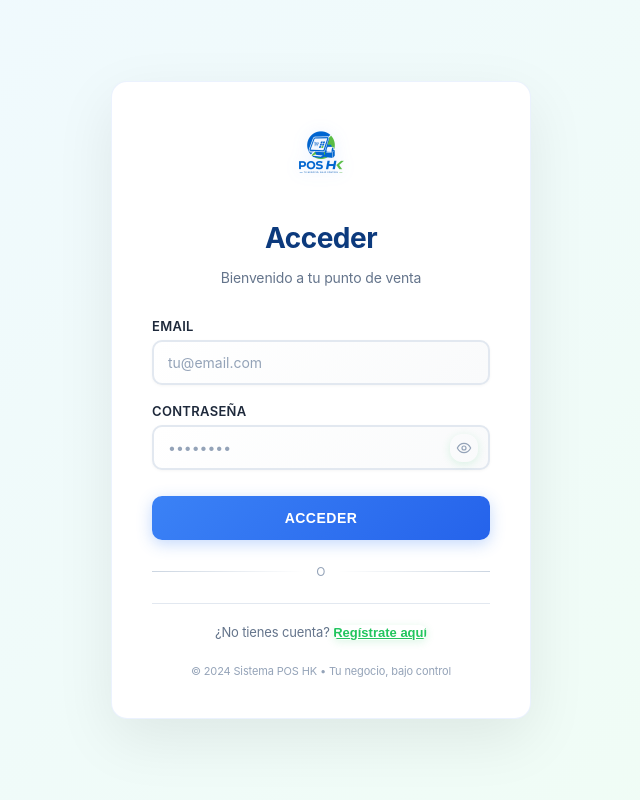
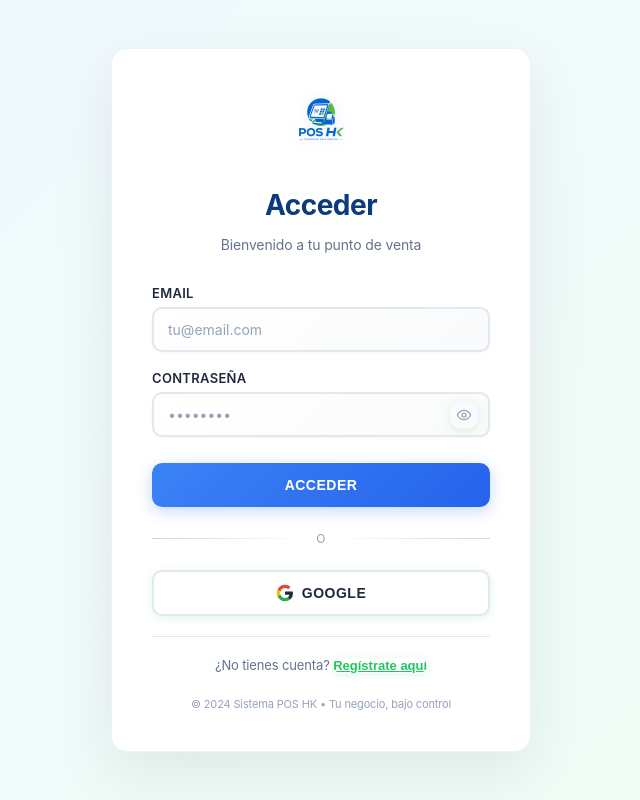
Before and after one commit to hdeepscan/sistema-pos-hk, a React (Vite) app in the folder Desktop/SISTEMA POS/apps/desktop/src/renderer/: page /#/ in a window 1280 px wide. Shown: the whole page, without its empty margins (319-959 px from the left). Built offline with nearby package versions, Linux system fonts and the light colour scheme.

Commit message:
feat: Add Google Sign-In button to Login
- Add Google Sign-In button with Google logo
- Button appears only on login mode
- Placeholder for Client ID configuration
- Ready for OAuth integration
- Professional styling with brand colors

```diff
--- a/Desktop/SISTEMA POS/apps/desktop/src/renderer/src/screens/Login.tsx
+++ b/Desktop/SISTEMA POS/apps/desktop/src/renderer/src/screens/Login.tsx
@@ -261,6 +261,36 @@
     color: #94a3b8;
   }
 
+  .google-button {
+    width: 100%;
+    background: white;
+    border: 2px solid #e2e8f0;
+    border-radius: 10px;
+    padding: 12px 16px;
+    font-size: 14px;
+    font-weight: 600;
+    cursor: pointer;
+    transition: all 0.3s ease;
+    display: flex;
+    align-items: center;
+    justify-content: center;
+    gap: 8px;
+    color: #1e293b;
+    text-transform: uppercase;
+    letter-spacing: 0.5px;
+  }
+
+  .google-button:hover {
+    border-color: #3b82f6;
+    background: #f0f9ff;
+    box-shadow: 0 4px 12px rgba(59, 130, 246, 0.1);
+  }
+
+  .google-icon {
+    width: 18px;
+    height: 18px;
+  }
+
   @media (max-width: 480px) {
     .login-card {
       padding: 28px 20px;
@@ -273,6 +303,11 @@
     .submit-button {
       padding: 12px 14px;
       font-size: 13px;
+    }
+
+    .google-button {
+      padding: 10px 12px;
+      font-size: 12px;
     }
   }
 `;
@@ -336,6 +371,26 @@
       setFieldErrors({ email: errorMsg });
     } finally {
       setCargando(false);
+    }
+  }
+
+  async function handleGoogleSignIn() {
+    // Reemplaza con tu Client ID de Google
+    const GOOGLE_CLIENT_ID = "TU_GOOGLE_CLIENT_ID_AQUI";
+
+    try {
+      // Abre la ventana de autenticación de Google
+      const googleAuthUrl = `https://accounts.google.com/o/oauth2/v2/auth?client_id=${GOOGLE_CLIENT_ID}&redirect_uri=${encodeURIComponent(
+        window.location.origin
+      )}&response_type=code&scope=openid%20email%20profile`;
+
+      window.open(googleAuthUrl, "_blank", "width=500,height=600");
+
+      // Después de que el usuario autorize, recibirás un código
+      // Envía ese código a tu backend para obtener el token y crear/vincular la cuenta
+    } catch (err) {
+      console.error("Error al iniciar Google Sign-In:", err);
+      setError("No se pudo conectar con Google. Intenta más tarde.");
     }
   }
 
@@ -502,10 +557,30 @@
             </button>
           </form>
 
-          {/* Divider */}
-          <div className="login-divider">
-            <span className="login-divider-text">O</span>
-          </div>
+          {modo === "login" && (
+            <>
+              {/* Divider */}
+              <div className="login-divider">
+                <span className="login-divider-text">O</span>
+              </div>
+
+              {/* Google Sign-In */}
+              <button
+                type="button"
+                className="google-button"
+                onClick={() => handleGoogleSignIn()}
+                title="Inicia sesión con tu cuenta de Google"
+              >
+                <svg className="google-icon" viewBox="0 0 24 24" fill="currentColor">
+                  <path d="M22.56 12.25c0-.78-.07-1.53-.2-2.25H12v4.26h5.92c-.26 1.37-1.04 2.53-2.21 3.31v2.77h3.57c2.08-1.92 3.28-4.74 3.28-8.09z" fill="#1f2937"/>
+                  <path d="M12 23c2.97 0 5.46-.98 7.28-2.66l-3.57-2.77c-.98.66-2.23 1.06-3.71 1.06-2.86 0-5.29-1.93-6.16-4.53H2.18v2.84C3.99 20.53 7.7 23 12 23z" fill="#34a853"/>
+                  <path d="M5.84 14.09c-.22-.66-.35-1.36-.35-2.09s.13-1.43.35-2.09V7.07H2.18C1.43 8.55 1 10.22 1 12s.43 3.45 1.18 4.93l2.85-2.22.81-.62z" fill="#fbbc04"/>
+                  <path d="M12 5.38c1.62 0 3.06.56 4.21 1.64l3.15-3.15C17.45 2.09 14.97 1 12 1 7.7 1 3.99 3.47 2.18 7.07l3.66 2.84c.87-2.6 3.3-4.53 6.16-4.53z" fill="#ea4335"/>
+                </svg>
+                <span>Google</span>
+              </button>
+            </>
+          )}
 
           {/* Toggle */}
           <div className="login-toggle">
```
